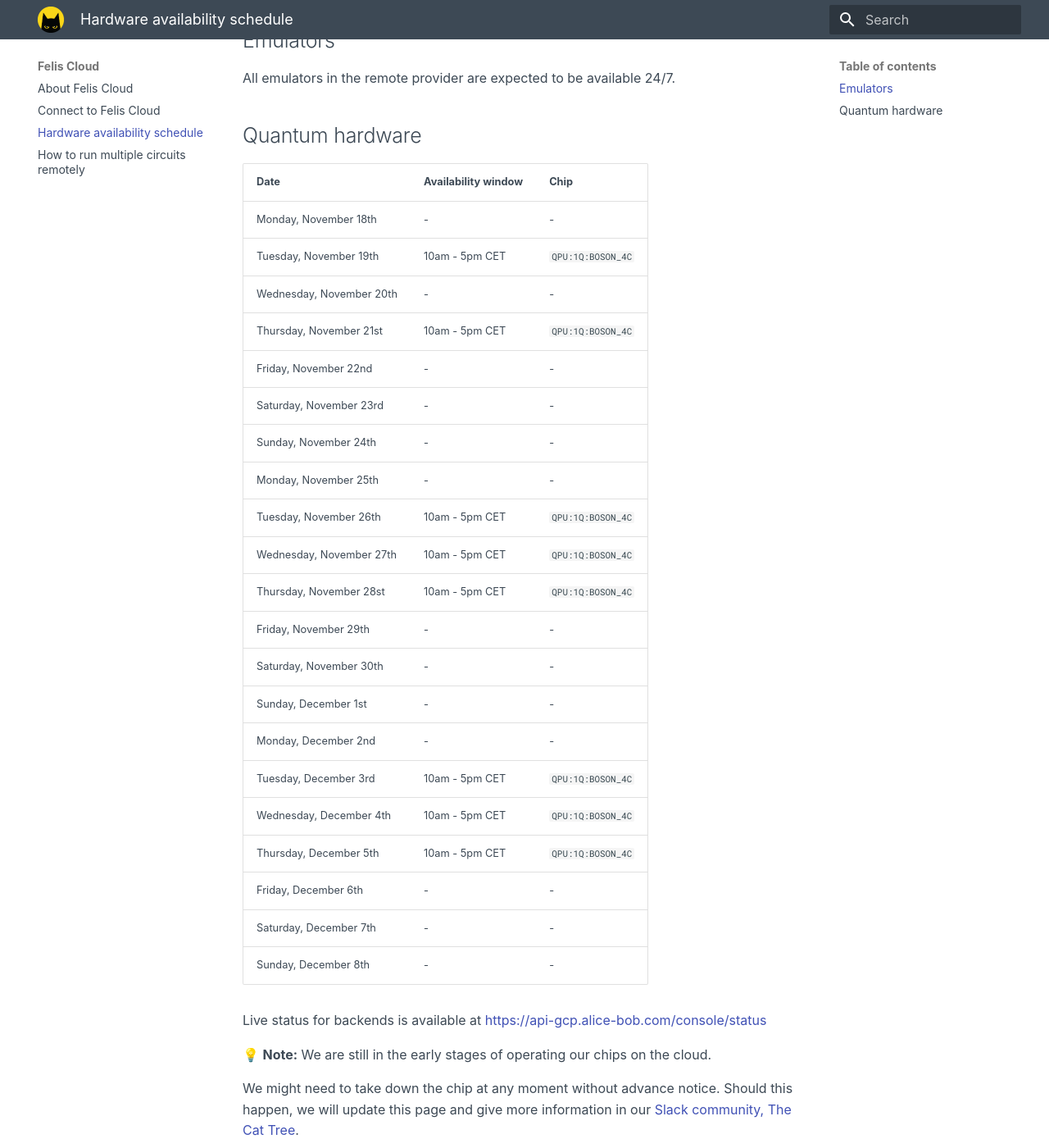
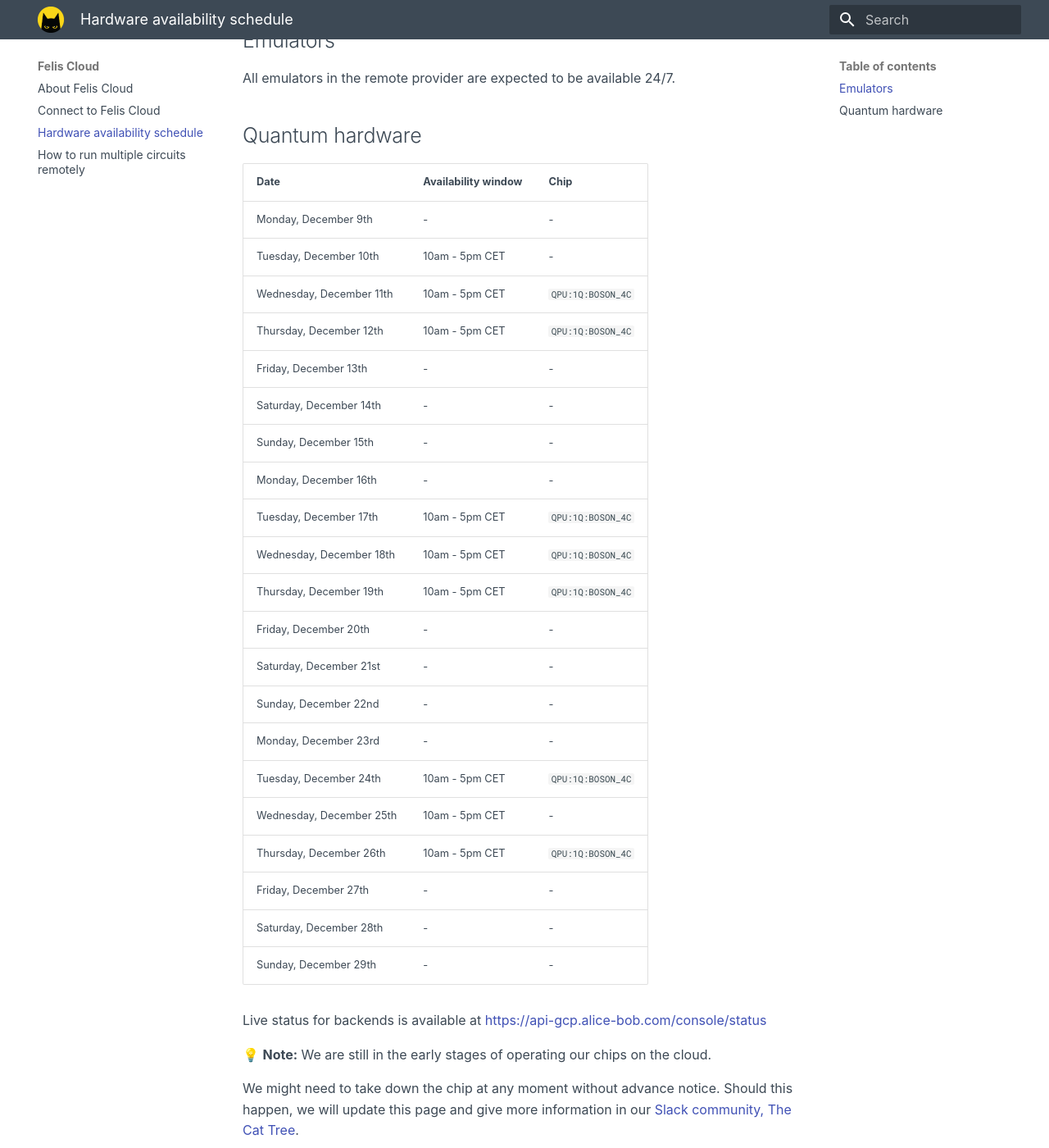
Before and after one commit to Alice-Bob-SW/felis, an MkDocs documentation site: the page built from docs/felis_cloud/hardware_availability_schedule.md, in a window 1280 px wide and 1400 px high, scrolled down 196 px. Shown: the whole window at 82% size. Built offline with MkDocs 1.6.1 and Material for MkDocs 9.7.7, drawn with Linux system fonts in a browser that asks for light colours.

Commit message:
Updated schedule

```diff
--- a/docs/felis_cloud/hardware_availability_schedule.md
+++ b/docs/felis_cloud/hardware_availability_schedule.md
@@ -8,28 +8,27 @@ All emulators in the remote provider are expected to be available 24/7.
 
 | Date | Availability window | Chip |
 | --- | --- | --- |
-| Monday, November 18th | - | - |
-| Tuesday, November 19th | 10am - 5pm CET | `QPU:1Q:BOSON_4C` |
-| Wednesday, November 20th | - | - |
-| Thursday, November 21st | 10am - 5pm CET | `QPU:1Q:BOSON_4C` |
-| Friday, November 22nd | - | - |
-| Saturday, November 23rd | - | - |
-| Sunday, November 24th | - | - |
-| Monday, November 25th | - | - |
-| Tuesday, November 26th | 10am - 5pm CET | `QPU:1Q:BOSON_4C` |
-| Wednesday, November 27th | 10am - 5pm CET | `QPU:1Q:BOSON_4C` |
-| Thursday, November 28st | 10am - 5pm CET | `QPU:1Q:BOSON_4C` |
-| Friday, November 29th | - | - |
-| Saturday, November 30th | - | - |
-| Sunday, December 1st | - | - |
-| Monday, December 2nd | - | - |
-| Tuesday, December 3rd | 10am - 5pm CET | `QPU:1Q:BOSON_4C` |
-| Wednesday, December 4th | 10am - 5pm CET | `QPU:1Q:BOSON_4C` |
-| Thursday, December 5th | 10am - 5pm CET | `QPU:1Q:BOSON_4C` |
-| Friday, December 6th | - | - |
-| Saturday, December 7th | - | - |
-| Sunday, December 8th | - | - |
-
+| Monday, December 9th | - | - |
+| Tuesday, December 10th | 10am - 5pm CET | - |
+| Wednesday, December 11th | 10am - 5pm CET | `QPU:1Q:BOSON_4C` |
+| Thursday, December 12th | 10am - 5pm CET | `QPU:1Q:BOSON_4C` |
+| Friday, December 13th | - | - |
+| Saturday, December 14th | - | - |
+| Sunday, December 15th | - | - |
+| Monday, December 16th | - | - |
+| Tuesday, December 17th | 10am - 5pm CET | `QPU:1Q:BOSON_4C` |
+| Wednesday, December 18th | 10am - 5pm CET | `QPU:1Q:BOSON_4C` |
+| Thursday, December 19th | 10am - 5pm CET | `QPU:1Q:BOSON_4C` |
+| Friday, December 20th | - | - |
+| Saturday, December 21st | - | - |
+| Sunday, December 22nd | - | - |
+| Monday, December 23rd | - | - |
+| Tuesday, December 24th | 10am - 5pm CET | `QPU:1Q:BOSON_4C` |
+| Wednesday, December 25th | 10am - 5pm CET | - |
+| Thursday, December 26th | 10am - 5pm CET | `QPU:1Q:BOSON_4C` |
+| Friday, December 27th | - | - |
+| Saturday, December 28th | - | - |
+| Sunday, December 29th | - | - |
 
 Live status for backends is available at [https://api-gcp.alice-bob.com/console/status](https://api-gcp.alice-bob.com/console/status)
 
```
